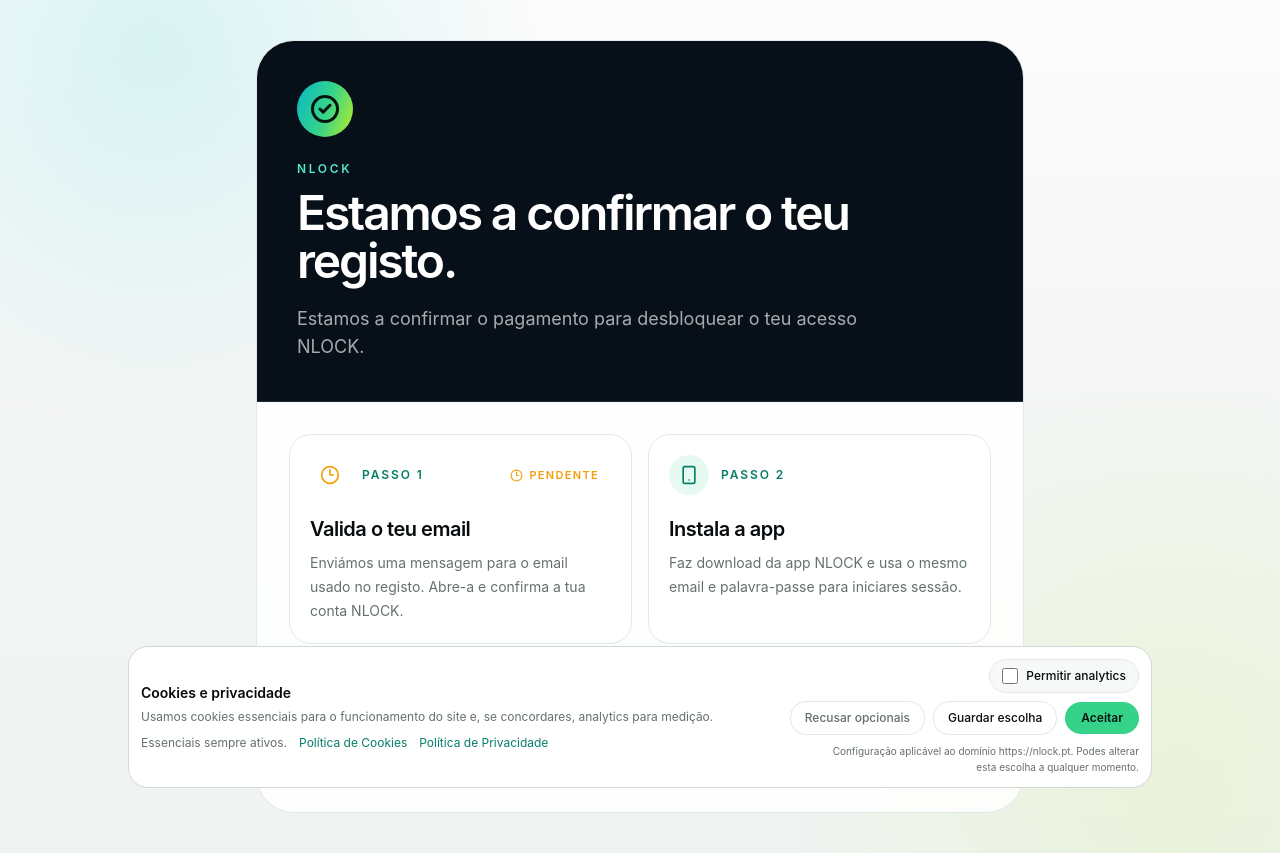
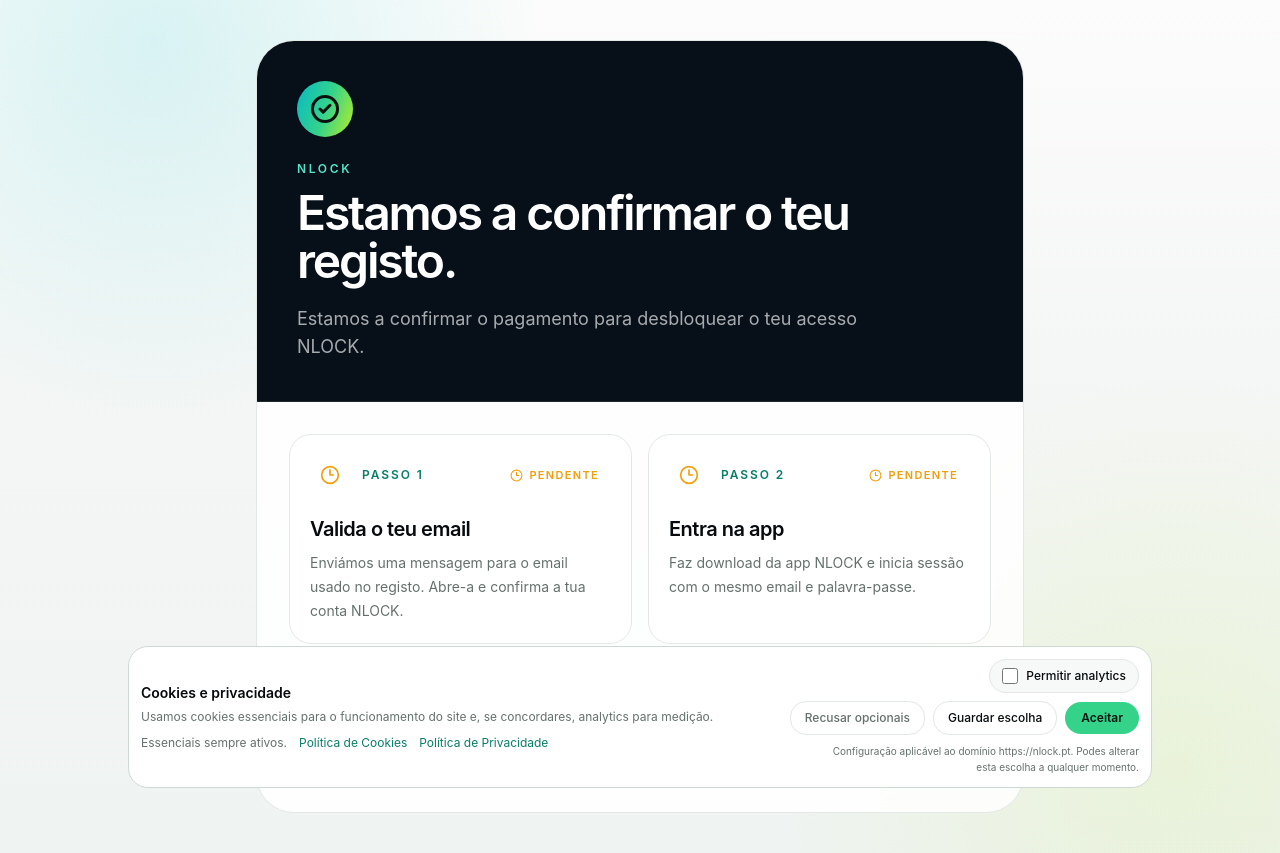
Before and after one commit to potter-53/apexcoach-web, a Next.js app: page /signup/success in a window 1280 px wide. Built offline with nearby package versions, Linux system fonts and the light colour scheme; no server answers.

Commit message:
feat: track signup activation steps

```diff
--- /dev/null
+++ b/app/api/signup/status/route.js
@@ -0,0 +1,72 @@
+import { NextResponse } from "next/server";
+import Stripe from "stripe";
+import { createClient } from "@supabase/supabase-js";
+
+const STRIPE_SECRET_KEY = process.env.STRIPE_SECRET_KEY || "";
+const SUPABASE_URL = process.env.NEXT_PUBLIC_SUPABASE_URL || process.env.APEX_SUPABASE_URL || "";
+const SUPABASE_SERVICE_ROLE_KEY =
+  process.env.SUPABASE_SERVICE_ROLE_KEY || process.env.APEX_SUPABASE_SERVICE_ROLE_KEY || "";
+
+export const dynamic = "force-dynamic";
+
+export async function GET(request) {
+  if (!STRIPE_SECRET_KEY || !SUPABASE_URL || !SUPABASE_SERVICE_ROLE_KEY) {
+    return NextResponse.json({ ok: false, error: "status_not_configured" }, { status: 503 });
+  }
+
+  const sessionId = new URL(request.url).searchParams.get("session_id") || "";
+  if (!sessionId.startsWith("cs_")) {
+    return NextResponse.json({ ok: false, error: "invalid_session" }, { status: 400 });
+  }
+
+  try {
+    const stripe = new Stripe(STRIPE_SECRET_KEY);
+    const checkout = await stripe.checkout.sessions.retrieve(sessionId);
+    if (checkout.status !== "complete" || checkout.payment_status !== "paid") {
+      return NextResponse.json({ ok: false, error: "payment_not_confirmed" }, { status: 409 });
+    }
+
+    const admin = createClient(SUPABASE_URL, SUPABASE_SERVICE_ROLE_KEY, {
+      auth: { persistSession: false, autoRefreshToken: false },
+    });
+    let userId = checkout.metadata?.nlock_user_id || checkout.metadata?.coach_id || "";
+
+    if (!userId) {
+      const { data, error } = await admin
+        .from("subscriptions")
+        .select("coach_id")
+        .eq("stripe_checkout_session_id", sessionId)
+        .maybeSingle();
+      if (error) throw error;
+      userId = data?.coach_id || "";
+    }
+
+    if (!userId) {
+      return NextResponse.json({ ok: true, emailValidated: false, appValidated: false });
+    }
+
+    const [{ data: authData, error: authError }, { data: activation, error: activationError }] =
+      await Promise.all([
+        admin.auth.admin.getUserById(userId),
+        admin
+          .from("coach_app_activations")
+          .select("first_app_login_at")
+          .eq("coach_id", userId)
+          .maybeSingle(),
+      ]);
+    if (authError) throw authError;
+    if (activationError) throw activationError;
+
+    return NextResponse.json(
+      {
+        ok: true,
+        emailValidated: Boolean(authData.user?.email_confirmed_at),
+        appValidated: Boolean(activation?.first_app_login_at),
+      },
+      { headers: { "Cache-Control": "no-store" } },
+    );
+  } catch (error) {
+    console.error("Signup status lookup failed", error);
+    return NextResponse.json({ ok: false, error: "status_lookup_failed" }, { status: 502 });
+  }
+}
--- /dev/null
+++ b/app/signup/success/SignupStepsStatus.jsx
@@ -0,0 +1,110 @@
+"use client";
+
+import { useEffect, useState } from "react";
+import { CheckCircle2, Clock3, MailCheck, Smartphone } from "lucide-react";
+
+function StatusBadge({ validated }) {
+  return (
+    <span
+      className={`ml-auto inline-flex items-center gap-1.5 rounded-full px-3 py-1 text-[11px] font-semibold uppercase tracking-[0.12em] ${
+        validated
+          ? "bg-[var(--accent-soft)] text-[var(--accent-strong)]"
+          : "bg-amber-500/12 text-amber-500"
+      }`}
+    >
+      {validated ? <CheckCircle2 size={13} /> : <Clock3 size={13} />}
+      {validated ? "Validado" : "Pendente"}
+    </span>
+  );
+}
+
+function StepCard({ step, validated, icon: Icon, title, pendingCopy, validatedCopy }) {
+  return (
+    <article
+      className={`rounded-[22px] border p-5 transition-colors ${
+        validated
+          ? "border-[var(--accent-strong)] bg-[var(--accent-soft)]"
+          : "border-[var(--border)] bg-[var(--surface-solid)]"
+      }`}
+    >
+      <div className="flex items-center gap-3">
+        <span
+          className={`flex h-10 w-10 items-center justify-center rounded-full ${
+            validated
+              ? "bg-[var(--accent-soft)] text-[var(--accent-strong)]"
+              : "bg-amber-500/12 text-amber-500"
+          }`}
+        >
+          {validated ? <Icon size={20} /> : <Clock3 size={20} />}
+        </span>
+        <p className="text-xs font-semibold uppercase tracking-[0.16em] text-[var(--accent-strong)]">
+          Passo {step}
+        </p>
+        <StatusBadge validated={validated} />
+      </div>
+      <h2 className="mt-5 text-xl font-semibold tracking-[-0.025em]">{title}</h2>
+      <p className="mt-2 text-sm leading-6 text-[var(--text-muted)]">
+        {validated ? validatedCopy : pendingCopy}
+      </p>
+    </article>
+  );
+}
+
+export default function SignupStepsStatus({ sessionId, emailVerified = false }) {
+  const [status, setStatus] = useState({
+    emailValidated: emailVerified,
+    appValidated: false,
+  });
+
+  useEffect(() => {
+    let cancelled = false;
+    let timer;
+
+    async function refresh() {
+      try {
+        const response = await fetch(
+          `/api/signup/status?session_id=${encodeURIComponent(sessionId)}`,
+          { cache: "no-store" },
+        );
+        if (!response.ok) return;
+        const next = await response.json();
+        if (cancelled || !next.ok) return;
+        setStatus({
+          emailValidated: Boolean(next.emailValidated),
+          appValidated: Boolean(next.appValidated),
+        });
+        if (next.emailValidated && next.appValidated) clearInterval(timer);
+      } catch {
+        // Mantemos o último estado conhecido e tentamos novamente.
+      }
+    }
+
+    refresh();
+    timer = window.setInterval(refresh, 5000);
+    return () => {
+      cancelled = true;
+      clearInterval(timer);
+    };
+  }, [sessionId]);
+
+  return (
+    <div className="grid gap-4 sm:grid-cols-2">
+      <StepCard
+        step="1"
+        validated={status.emailValidated}
+        icon={MailCheck}
+        title={status.emailValidated ? "Email validado" : "Valida o teu email"}
+        pendingCopy="Enviámos uma mensagem para o email usado no registo. Abre-a e confirma a tua conta NLOCK."
+        validatedCopy="Confirmação concluída. O teu email NLOCK está validado."
+      />
+      <StepCard
+        step="2"
+        validated={status.appValidated}
+        icon={Smartphone}
+        title={status.appValidated ? "App validada" : "Entra na app"}
+        pendingCopy="Faz download da app NLOCK e inicia sessão com o mesmo email e palavra-passe."
+        validatedCopy="Primeiro login concluído. A tua app NLOCK está ativa."
+      />
+    </div>
+  );
+}
--- a/app/signup/success/page.jsx
+++ b/app/signup/success/page.jsx
@@ -1,6 +1,7 @@
 import Stripe from "stripe";
-import { CheckCircle2, Clock3, Download, MailCheck, ShieldCheck, Smartphone } from "lucide-react";
+import { CheckCircle2, Download, ShieldCheck } from "lucide-react";
 import SignupCompletionClient from "./SignupCompletionClient";
+import SignupStepsStatus from "./SignupStepsStatus";
 
 export const metadata = {
   title: "Conta criada | NLOCK",
@@ -58,35 +59,10 @@ export default async function SignupSuccessPage({ searchParams }) {
                 emailVerified={emailVerified}
               />
             ) : null}
-            <div className="grid gap-4 sm:grid-cols-2">
-              <article className={`rounded-[22px] border p-5 ${emailVerified ? "border-[var(--accent-strong)] bg-[var(--accent-soft)]" : "border-[var(--border)] bg-[var(--surface-solid)]"}`}>
-                <div className="flex items-center gap-3">
-                  <span className={`flex h-10 w-10 items-center justify-center rounded-full ${emailVerified ? "bg-[var(--accent-soft)] text-[var(--accent-strong)]" : "bg-amber-500/12 text-amber-500"}`}>
-                    {emailVerified ? <MailCheck size={20} /> : <Clock3 size={20} />}
-                  </span>
-                  <p className="text-xs font-semibold uppercase tracking-[0.16em] text-[var(--accent-strong)]">Passo 1</p>
-                  <span className={`ml-auto inline-flex items-center gap-1.5 rounded-full px-3 py-1 text-[11px] font-semibold uppercase tracking-[0.12em] ${emailVerified ? "bg-[var(--accent-soft)] text-[var(--accent-strong)]" : "bg-amber-500/12 text-amber-500"}`}>
-                    {emailVerified ? <CheckCircle2 size={13} /> : <Clock3 size={13} />}
-                    {emailVerified ? "Validado" : "Pendente"}
-                  </span>
-                </div>
-                <h2 className="mt-5 text-xl font-semibold tracking-[-0.025em]">{emailVerified ? "Email validado" : "Valida o teu email"}</h2>
-                <p className="mt-2 text-sm leading-6 text-[var(--text-muted)]">
-                  {emailVerified
-                    ? "Confirmação concluída. Já podes entrar na app NLOCK."
-                    : "Enviámos uma mensagem para o email usado no registo. Abre-a e confirma a tua conta NLOCK."}
-                </p>
-              </article>
-
-              <article className="rounded-[22px] border border-[var(--border)] bg-[var(--surface-solid)] p-5">
-                <div className="flex items-center gap-3">
-                  <span className="flex h-10 w-10 items-center justify-center rounded-full bg-[var(--accent-soft)] text-[var(--accent-strong)]"><Smartphone size={20} /></span>
-                  <p className="text-xs font-semibold uppercase tracking-[0.16em] text-[var(--accent-strong)]">Passo 2</p>
-                </div>
-                <h2 className="mt-5 text-xl font-semibold tracking-[-0.025em]">Instala a app</h2>
-                <p className="mt-2 text-sm leading-6 text-[var(--text-muted)]">Faz download da app NLOCK e usa o mesmo email e palavra-passe para iniciares sessão.</p>
-              </article>
-            </div>
+            <SignupStepsStatus
+              sessionId={String(params?.session_id || "")}
+              emailVerified={emailVerified}
+            />
 
             <a href="/download/apk" className="inline-flex min-h-[56px] items-center justify-center gap-2 rounded-2xl [background:var(--brand-gradient)] px-5 py-4 font-semibold text-[#03130e] shadow-[var(--shadow-accent)] transition hover:-translate-y-0.5">
               <Download size={19} /> Download da app NLOCK
```
Also changed, not shown: 1 other file (tests, documents, lock files or other folders).
